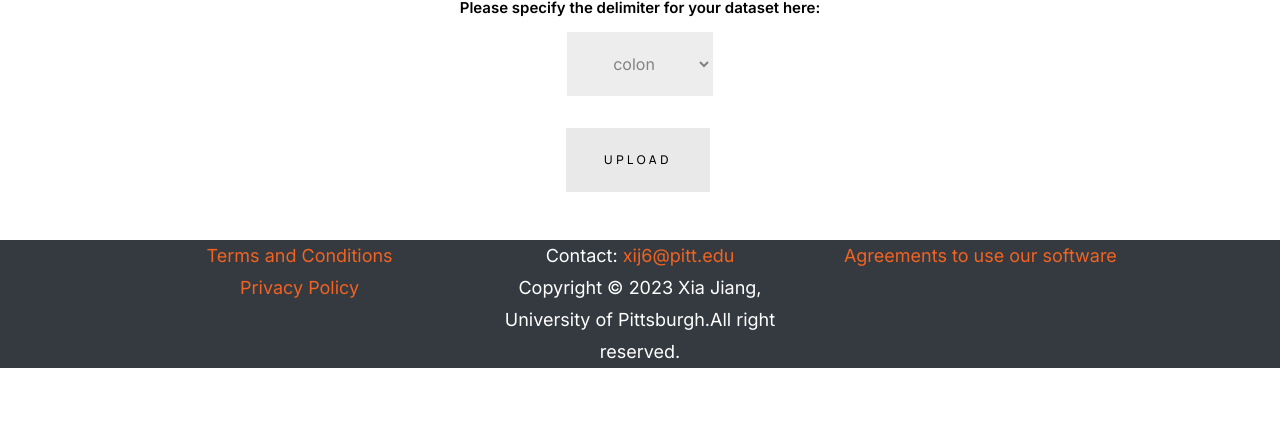
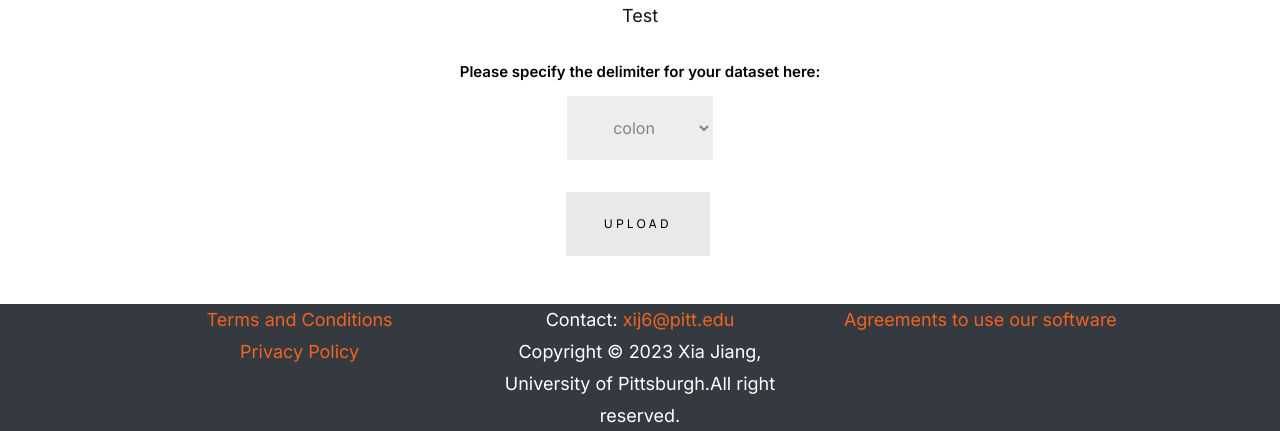
Before and after one commit to XiaJiang-2/iMedCausal, a Flask app: page /FCI in a window 1280 px wide. Shown: the top 431 px of the page. Run offline with Flask 3, Linux system fonts and the light colour scheme.

Commit message:
More FCI testing

```diff
--- a/templates/FCI.html
+++ b/templates/FCI.html
@@ -6,6 +6,7 @@
 
 {% block body %}
     <div id="body">
+        <p>Test</p>
         <form method="POST">
             <label for="delim">Please specify the delimiter for your dataset here:</label>
             <select id="delimiters" name="delim">
--- a/templates/FCI_Output.html
+++ b/templates/FCI_Output.html
@@ -7,10 +7,9 @@
 {% block body %}
     <div id="body">
         <p>DAG for your dataset using FCI:</p>
-        <img class="img" alt="FCI_DAG" src="/static/images/FCI_Output.png"/>
+        <!-- <img class="img" alt="FCI_DAG" src="/static/images/FCI_Output.png"/> -->
         <br/>
         <!-- <a href="static/images/FCI_Output.png" download>Download your image here!</a> -->
     </div>
 
-
 {% endblock %}
```
